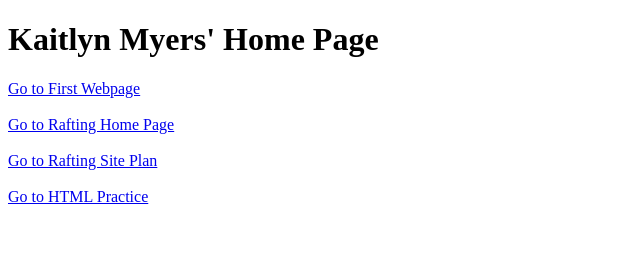
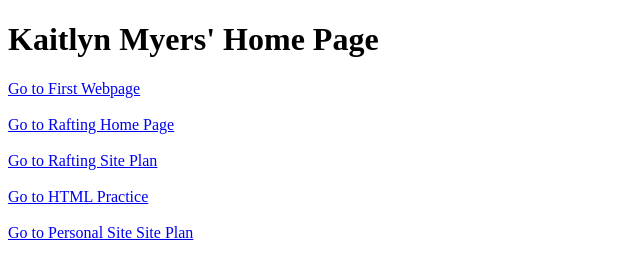
Before and after one commit to kaitlyn-myers8208/WDD130-Code, a plain HTML site: page index.html in a window 1280 px wide. Shown: the whole page, without its empty margins (0-640 px from the left). Drawn offline with Linux system fonts and the light colour scheme.

Commit message:
added personal site plan link

```diff
--- a/index.html
+++ b/index.html
@@ -15,5 +15,7 @@
     <a href="./wwr/site-plan-rafting.html">Go to Rafting Site Plan</a>
     <br> <br>
     <a href="./1-19-23/index.html">Go to HTML Practice</a>
+    <br> <br>
+    <a href="./theaterreview/site-plan.html">Go to Personal Site Site Plan</a>
 </body>
 </html>
```
